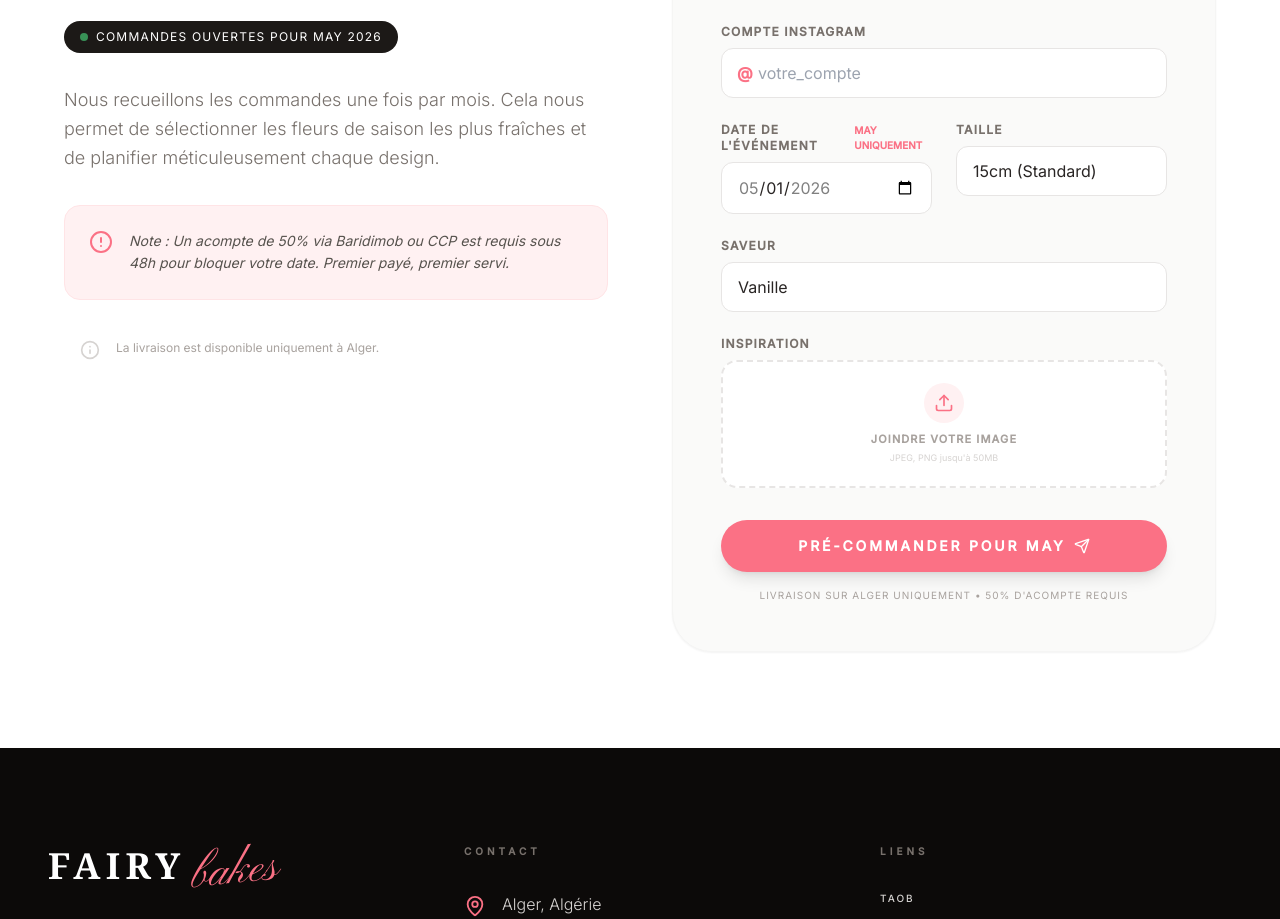
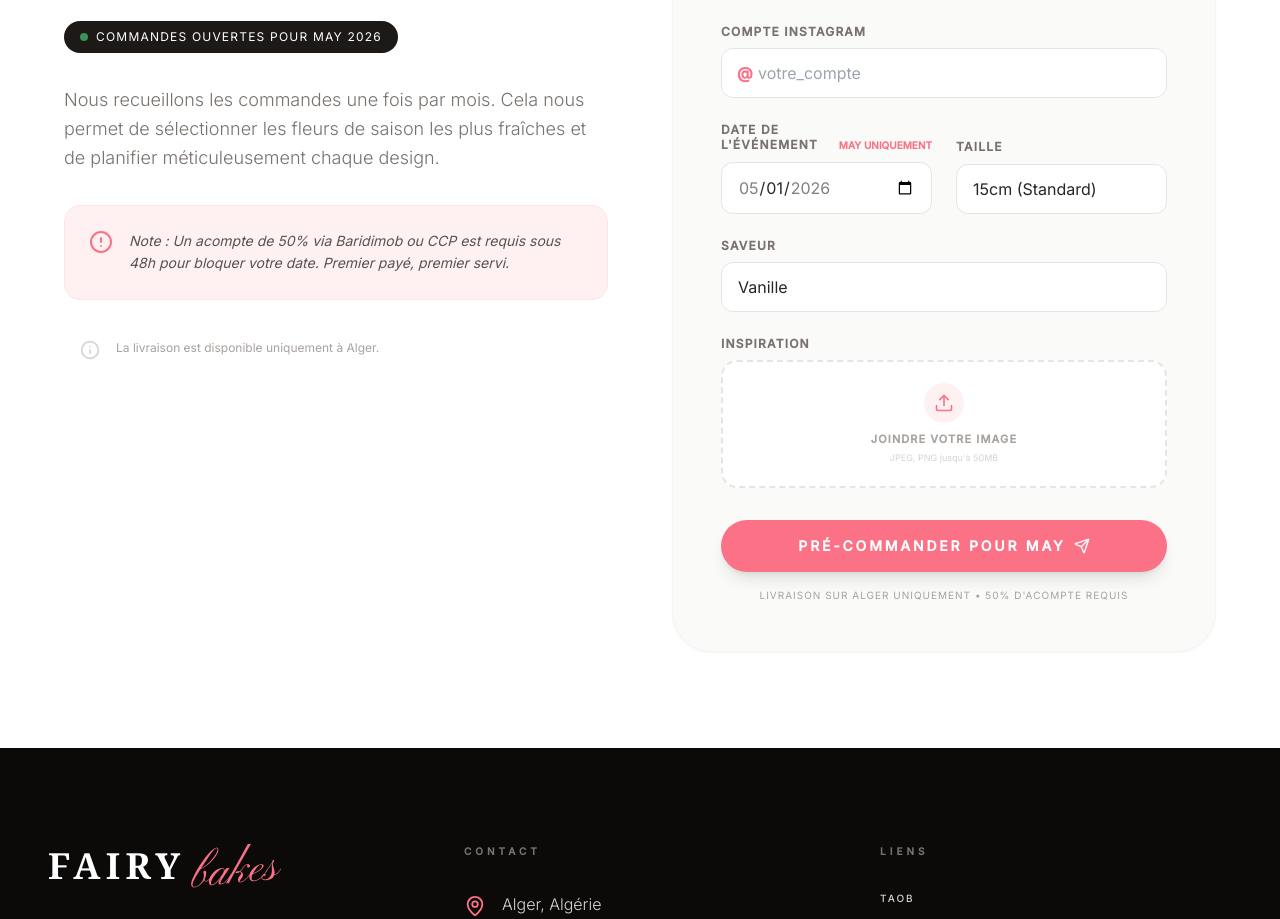
Before and after one commit to Mounibalioua18/FAIRY-BAKES-2.0, a React (Vite) app: page / in a window 1280 px wide. Shown: the part 4444-5363 px from the top of the page. Built offline with nearby package versions, Linux system fonts and the light colour scheme; no server answers; the database is empty; a web font is replaced by a local one.

Commit message:
feat(OrderForm): Improve date and size input spacing
Adjusts the layout and spacing for the event date and cake size inputs within the order form. This change aims to improve visual alignment and responsiveness, particularly for the labels and helper text.

```diff
--- a/components/OrderForm.tsx
+++ b/components/OrderForm.tsx
@@ -245,10 +245,10 @@ export const OrderForm: React.FC = () => {
             </div>
 
             <div className="grid grid-cols-1 md:grid-cols-2 gap-6 mb-6">
-              <div>
-                <div className="flex justify-between items-center mb-2">
-                  <label className="block text-xs uppercase tracking-widest text-stone-500 font-bold">Date de l'événement</label>
-                  <span className="text-[10px] text-rose-400 font-semibold uppercase">{monthName} Uniquement</span>
+              <div className="flex flex-col justify-end h-full">
+                <div className="flex justify-between items-end mb-2 gap-2 mt-auto">
+                  <label className="block text-xs uppercase tracking-widest text-stone-500 font-bold leading-tight pb-0.5">Date de l'événement</label>
+                  <span className="text-[9px] sm:text-[10px] text-rose-400 font-semibold uppercase text-right leading-tight pb-0.5 whitespace-nowrap">{monthName} Uniquement</span>
                 </div>
                 <div className="relative">
                   <input
@@ -265,8 +265,8 @@ export const OrderForm: React.FC = () => {
                   />
                 </div>
               </div>
-              <div>
-                <label className="block text-xs uppercase tracking-widest text-stone-500 mb-2 font-bold">Taille</label>
+              <div className="flex flex-col justify-end h-full">
+                <label className="block text-xs uppercase tracking-widest text-stone-500 mb-2 font-bold leading-tight mt-auto pb-0.5">Taille</label>
                 <select
                   name="cakeSize"
                   value={formData.cakeSize}
```
